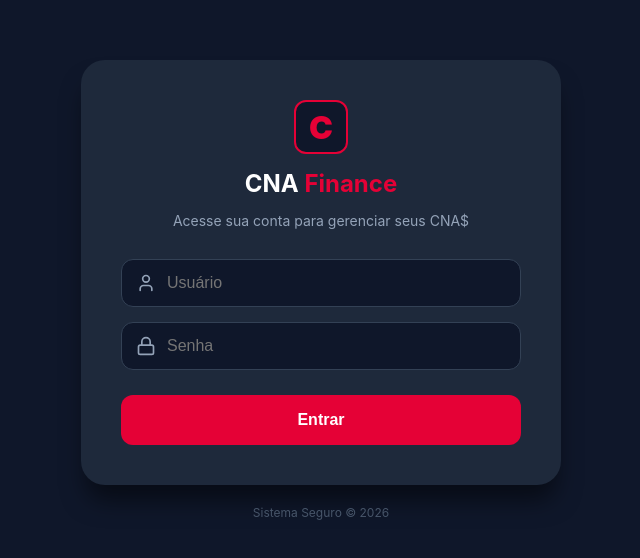
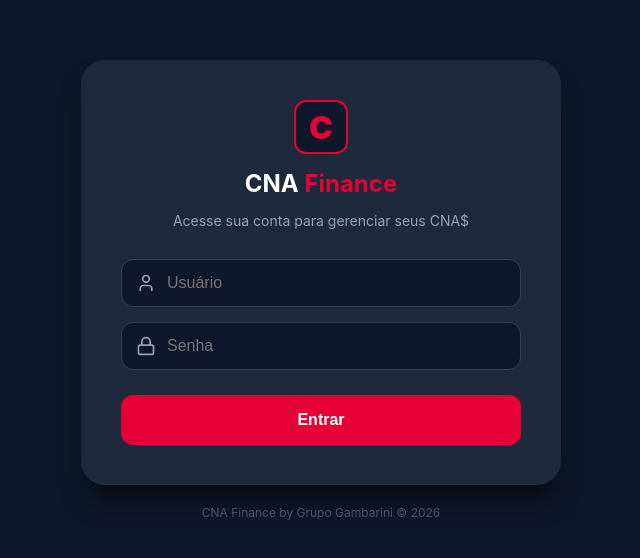
Before and after one commit to mrcastellini/cna-finance, a React (Create React App) app in the folder frontend/: page / in a window 1280 px wide. Shown: the part 130-688 px from the top of the page, without its empty margins (319-959 px from the left). Built offline with nearby package versions, Linux system fonts and the light colour scheme.

Commit message:
Update Login.js

```diff
--- a/frontend/src/Login.js
+++ b/frontend/src/Login.js
@@ -82,7 +82,7 @@ function Login({ onLogin }) {
         </form>
       </div>
       <footer style={styles.footer}>
-        Sistema Seguro &copy; 2026
+        CNA Finance by Grupo Gambarini &copy; 2026
       </footer>
     </div>
   );
```
